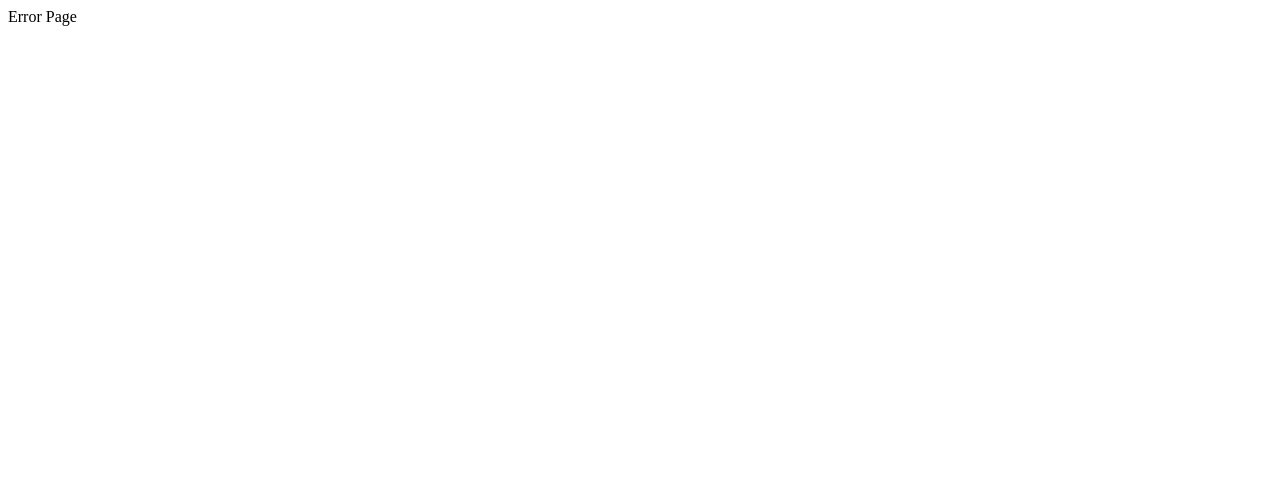
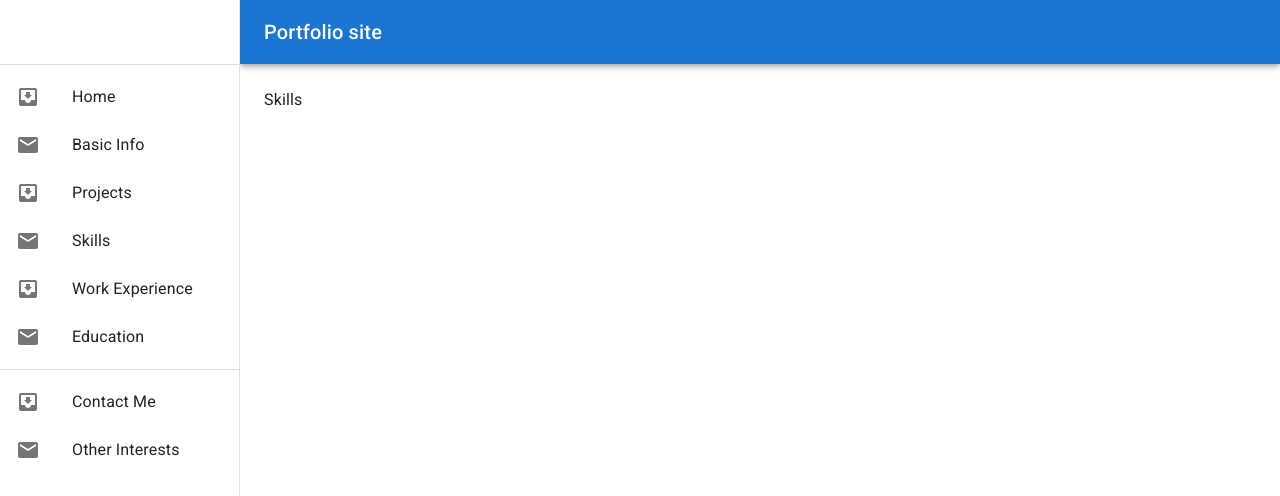
Before and after one commit to rolfisub/portfolio, a React (Create React App) app in the folder frontend/web/: page /skills in a window 1280 px wide. Before the commit this address had no page. Shown: the top 496 px of the page. Built offline with nearby package versions, Linux system fonts and the light colour scheme.

Commit message:
wiring up all the routes pages

```diff
--- a/frontend/web/src/routes/LayoutHome.tsx
+++ b/frontend/web/src/routes/LayoutHome.tsx
@@ -63,7 +63,7 @@ export default function LayoutHome() {
       </List>
       <Divider />
       <List>
-        {["Contact Me", "Other"].map((text, index) => (
+        {["Contact Me", "Other Interests"].map((text, index) => (
           <ListItem key={text} disablePadding>
             <ListItemButton>
               <ListItemIcon>
--- /dev/null
+++ b/frontend/web/src/routes/pages/BasicInfo.tsx
@@ -0,0 +1,5 @@
+import React from "react";
+
+export default function BasicInfo() {
+  return <div>Basic Info</div>;
+}
--- /dev/null
+++ b/frontend/web/src/routes/pages/ContactMe.tsx
@@ -0,0 +1,5 @@
+import React from "react";
+
+export default function ContactMe() {
+  return <div>Contact Me</div>;
+}
--- /dev/null
+++ b/frontend/web/src/routes/pages/Education.tsx
@@ -0,0 +1,5 @@
+import React from "react";
+
+export default function Education() {
+  return <div>Education</div>;
+}
--- /dev/null
+++ b/frontend/web/src/routes/pages/OtherInterests.tsx
@@ -0,0 +1,5 @@
+import React from "react";
+
+export default function OtherInterests() {
+  return <div>Other Interests</div>;
+}
--- /dev/null
+++ b/frontend/web/src/routes/pages/Projects.tsx
@@ -0,0 +1,5 @@
+import React from "react";
+
+export default function Projects() {
+  return <div>Projects</div>;
+}
--- /dev/null
+++ b/frontend/web/src/routes/pages/Skills.tsx
@@ -0,0 +1,5 @@
+import React from "react";
+
+export default function Skills() {
+  return <div>Skills</div>;
+}
--- /dev/null
+++ b/frontend/web/src/routes/pages/WorkExperience.tsx
@@ -0,0 +1,5 @@
+import React from "react";
+
+export default function WorkExperience() {
+  return <div>Work Experience</div>;
+}
```
Also changed, not shown: frontend/web/src/routes/Routes.tsx (+35 -0 lines).
